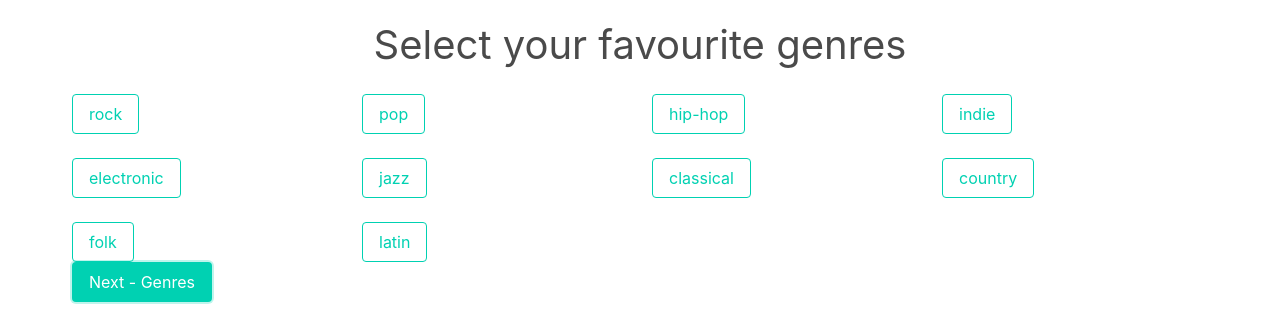
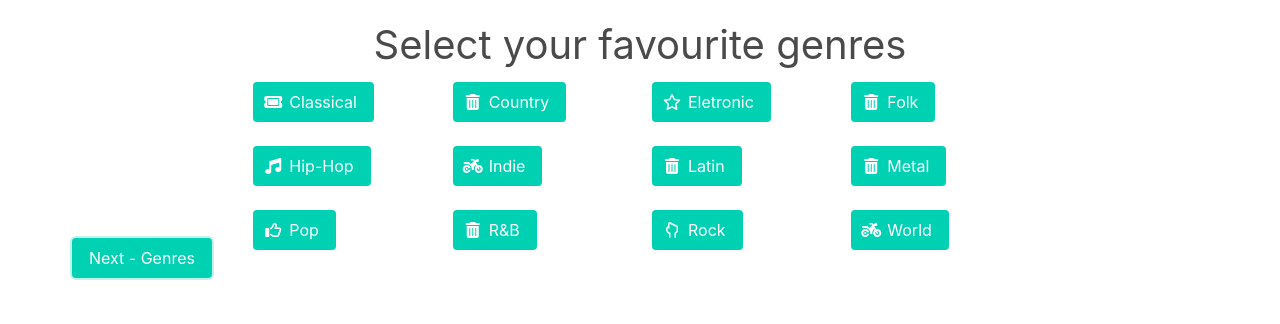
Before and after one commit to marshalldanel/localplaylist, a React (Create React App) app in the folder app/: page / in a window 1280 px wide. Both pictures are taken after a click on the button "Next - Genres". Shown: the part 176-500 px from the top of the page. Built offline with nearby package versions, Linux system fonts and the light colour scheme.

Commit message:
Updated UI to columns and changed array to objects

```diff
--- a/app/src/GenreSelect.jsx
+++ b/app/src/GenreSelect.jsx
@@ -3,36 +3,114 @@ import { updateGenreField } from './actions.js';
 
 class GenreSelect extends Component {
   render() {
-    const items = ['rock', 'pop', 'hip-hop', 'indie', 'electronic', 'jazz', 'classical', 'country', 'folk', 'latin'];
+
+    // Props and constants
+
     const genres = this.props.genres;
 
-    const genreBoxes = items.map((item, index) => {
-      let buttonClass = 'button is-primary is-outlined';
-      if (genres.indexOf(item) > -1) {
-        buttonClass = 'button is-primary';
+    // TODO: Update Icons to be more appropriate...
+
+    const genreObjects = [
+      {
+        genre: 'rock',
+        icon: 'fa fa-hand-rock-o',
+      },
+      {
+        genre: 'pop',
+        icon: 'fa fa-thumbs-o-up',
+      },
+      {
+        genre: 'hip-hop',
+        icon: 'fa fa-music',
+      },
+      {
+        genre: 'indie',
+        icon: 'fa fa-motorcycle',
+      },
+      {
+        genre: 'world',
+        icon: 'fa fa-motorcycle',
+      },
+      {
+        genre: 'eletronic',
+        icon: 'fa fa-star-o',
+      },
+      {
+        genre: 'classical',
+        icon: 'fa fa-ticket',
+      },
+      {
+        genre: 'country',
+        icon: 'fa fa-trash',
+      },
+      {
+        genre: 'folk',
+        icon: 'fa fa-trash',
+      },
+      {
+        genre: 'latin',
+        icon: 'fa fa-trash',
+      },
+      {
+        genre: 'r&b',
+        icon: 'fa fa-trash',
+      },
+      {
+        genre: 'metal',
+        icon: 'fa fa-trash',
+      },
+
+    ];
+
+    // Sorts Genres Alphabetically
+
+    genreObjects.sort((a, b) => {
+      if (a.genre < b.genre) return -1;
+      if (a.genre > b.genre) return 1;
+      return 0;
+    });
+
+    // Maps all Genre objects above.
+    // Once clicked, will toggle state of Genre
+    // If genre state is set, will render button as 'active'
+
+    const genreSelector = genreObjects.map((item, index) => {
+      let buttonClass = 'button is-primary fixed-width-100';
+      if (genres.indexOf(item.genre) > -1) {
+        buttonClass += ' is-active';
       }
-      return (<div key={index} className="column is-one-quarter">
+      return (<div key={index} className="column is-one-quarter is-capitalized">
         {/* eslint-disable jsx-a11y/interactive-supports-focus */}
         <div
           className={buttonClass}
           role="button"
           onClick={() => {
-            updateGenreField(item);
+            updateGenreField(item.genre);
           }}
         >
           {/* eslint-enable */}
-          {item}
+          <span className="icon is-small">
+            <i className={item.icon} />
+          </span>
+          <span>{item.genre}</span>
         </div>
       </div>
       );
     });
 
+    // Render above buttons
 
     return (
       <div className="container">
         <h2 className="subtitle has-text-centered is-size-2">Select your favourite genres</h2>
-        <div className="columns is-multiline">
-          {genreBoxes}
+        <div className="columns">
+          <div className="column is-2" />
+          <div classNames="column is-8">
+            <div className="columns is-multiline">
+              {genreSelector}
+            </div>
+          </div>
+          <div className="column is-2" />
         </div>
       </div>
     );
```
